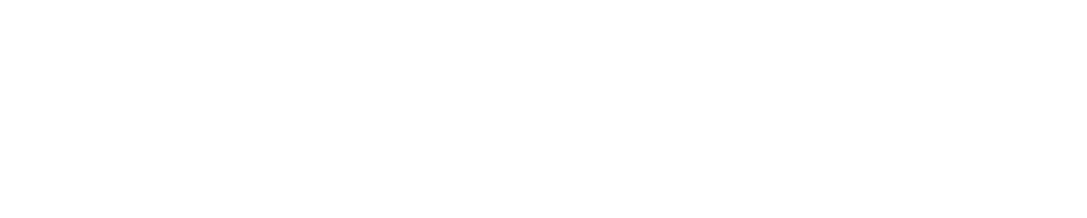
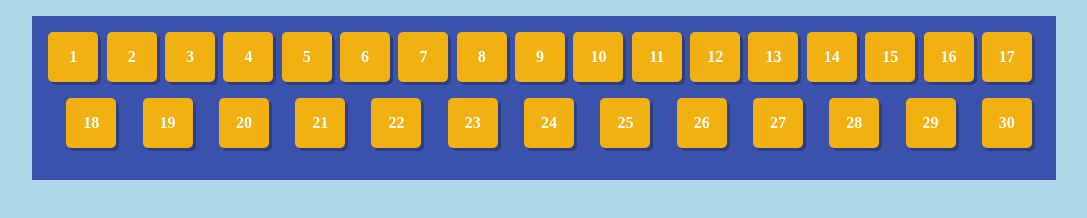
Before and after one commit to eugeniomalavasi/js-fizzbuzz, a plain HTML site: page index.html in a window 1280 px wide. Shown: the whole page, without its empty margins (96-1183 px from the left). Drawn offline with Linux system fonts and the light colour scheme.

Commit message:
feat: box are styled and ready to be inserted with js in the dom

```diff
--- a/css/style.css
+++ b/css/style.css
@@ -0,0 +1,58 @@
+/* RESET */
+* {
+    margin: 0;
+    padding: 0;
+    box-sizing: border-box;
+}
+body {
+    background-color: lightblue;
+}
+
+.container {
+    background-color: rgb(59, 82, 173);
+    margin: 0 auto;
+    width: 80%;
+    margin-top: 1rem;
+    display: flex;
+    flex-wrap: wrap;
+    padding: 1rem;
+}
+
+.square {
+    height: 50px;
+    width: 50px;
+    margin-bottom: 1rem;
+    margin-right: 0.5rem;
+    margin-left: auto;
+    display: flex;
+    justify-content: center;
+    align-items: center;
+    font-weight: 700;
+    box-shadow: 3px 3px #00000042;
+    border-radius: 5px;
+    color: white;
+}
+.buzz {
+    background-color: lightseagreen;
+    height: 50px;
+    width: 50px;
+    margin-bottom: 1rem;
+}
+
+.fizz {
+    background-color: rgb(240, 177, 17);
+    height: 50px;
+    width: 50px;
+    margin-bottom: 1rem;
+}
+
+.buzzfizz {
+    background-color: rgb(208, 116, 187);
+    height: 50px;
+    width: 50px;
+    margin-bottom: 1rem;
+}
+
+.number {
+    background-color: rgb(167, 230, 169);
+}
--- a/index.html
+++ b/index.html
@@ -3,9 +3,42 @@
 <head>
     <meta charset="UTF-8">
     <meta name="viewport" content="width=device-width, initial-scale=1.0">
+    <link rel="stylesheet" href="./css/style.css">
     <title>FizzBuzz</title>
 </head>
 <body>
+    <div class="container">
+        <div class="square fizz">1</div>
+        <div class="square fizz">2</div>
+        <div class="square fizz">3</div>
+        <div class="square fizz">4</div>
+        <div class="square fizz">5</div>
+        <div class="square fizz">6</div>
+        <div class="square fizz">7</div>
+        <div class="square fizz">8</div>
+        <div class="square fizz">9</div>
+        <div class="square fizz">10</div>
+        <div class="square fizz">11</div>
+        <div class="square fizz">12</div>
+        <div class="square fizz">13</div>
+        <div class="square fizz">14</div>
+        <div class="square fizz">15</div>
+        <div class="square fizz">16</div>
+        <div class="square fizz">17</div>
+        <div class="square fizz">18</div>
+        <div class="square fizz">19</div>
+        <div class="square fizz">20</div>
+        <div class="square fizz">21</div>
+        <div class="square fizz">22</div>
+        <div class="square fizz">23</div>
+        <div class="square fizz">24</div>
+        <div class="square fizz">25</div>
+        <div class="square fizz">26</div>
+        <div class="square fizz">27</div>
+        <div class="square fizz">28</div>
+        <div class="square fizz">29</div>
+        <div class="square fizz">30</div>
+    </div>
     <script src="./js/script.js"></script>
 </body>
 </html>
--- a/js/script.js
+++ b/js/script.js
@@ -1,19 +1,16 @@
 // TEST
 // alert("ciao come va?")
+
+// LOGICA
 for (let i = 1; i <= 100; i++) {
-
-    if (i % 3 === 0 && i % 5 === 0) {
+    if (i % 3 === 0 && i % 5 === 0) { // come prima condizione deve analizzare se i numeri sono divisibili per 3 e per 5 e se si stampa FizzBuzz
         console.log(i, "FizzBuzz");
-    } else if (i % 3 === 0) {
+    } else if (i % 3 === 0) { // analizza se divisibile per 3 e stampa Fizz
         console.log(i, "Fizz");
-    } else if (i % 5 === 0) {
+    } else if (i % 5 === 0) { // analizza se divisibile per 5 e stampa Buzz
         console.log(i, "Buzz")
     } else {
-        console.log(i);
+        console.log(i); // se non si verificano le condizioni precedenti stampa il numero
     }
 }
-
-
-// se i è divisibile per 3 allora fai Fizz
-// se i è divisibile per 5 allora fai Buzz
-// se i è divisibile per 3 e per 5 fai FizzBuzz ma non fare
+// OUTPUT
```
